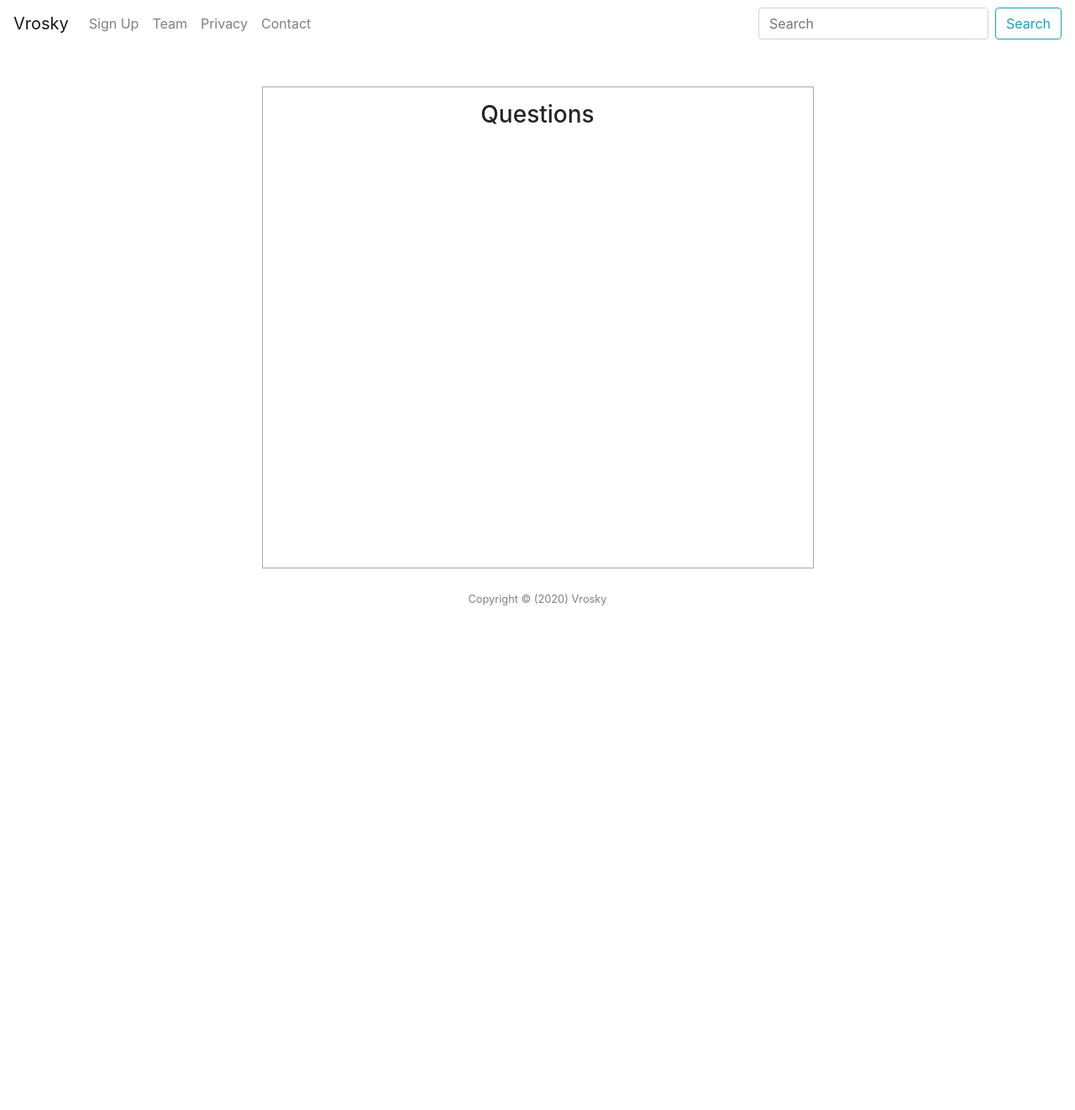
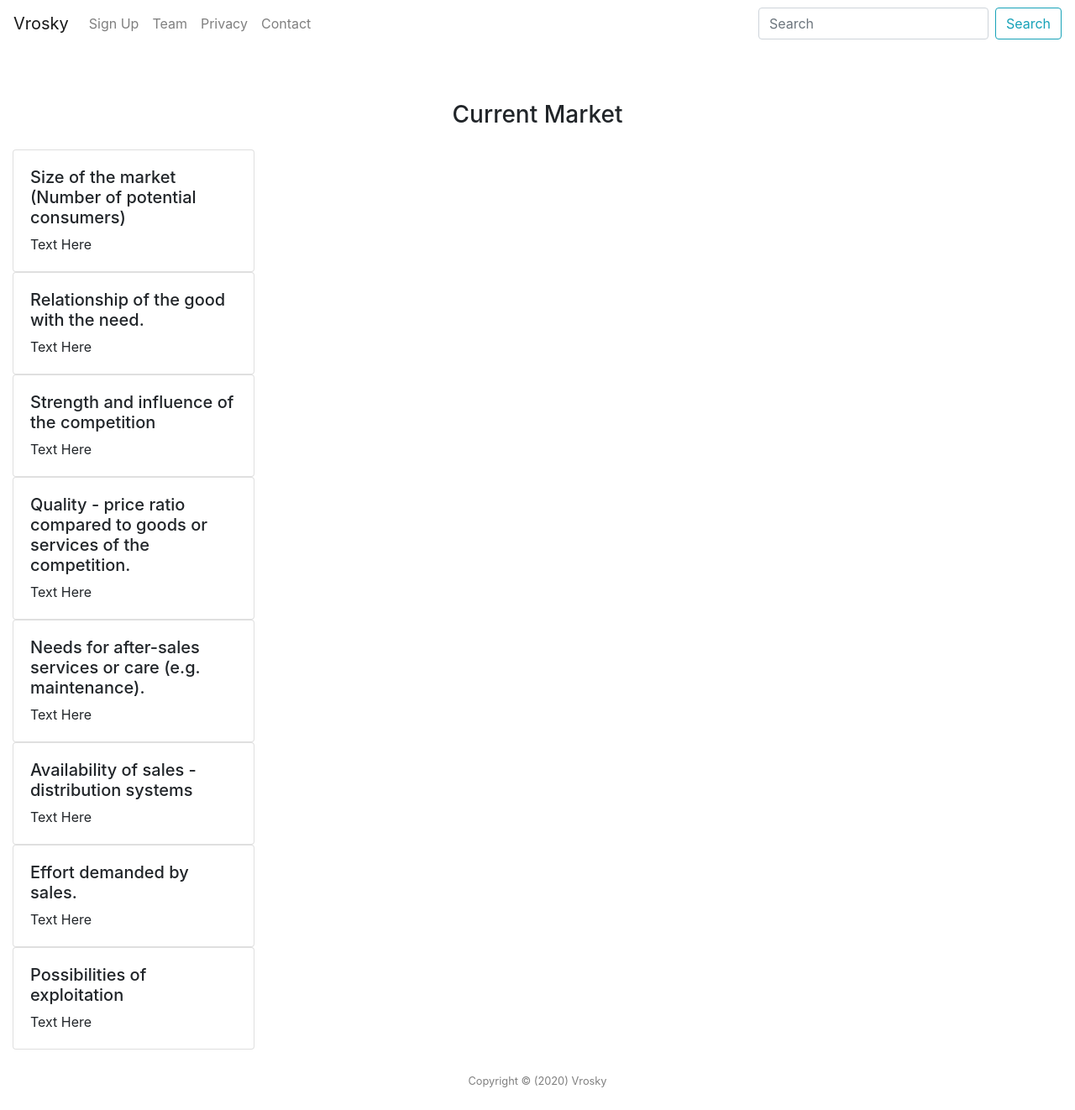
Before and after one commit to Andres6936/Vrosky, a PHP site: page /html/Questions.php in a window 1280 px wide. Shown: the whole page at 84% size. Before the commit the page ends 721 px from the top, so only its background shows below. Run offline with PHP 8.4, Linux system fonts and the light colour scheme.

Commit message:
Added Card with the factors

```diff
--- a/html/Questions.php
+++ b/html/Questions.php
@@ -32,16 +32,67 @@ $var = new Template();
 $var->showNavigation($links);
 ?>
 
-<section class="row pt-sm-5" style="height: 620px">
-    <div class="col-sm-6 mx-auto w-75 h-100 p-3" style="outline: 1px solid darkgrey">
-        <h3 class="h3 text-center">Questions</h3>
+<section class="col pt-sm-5">
+    <div class="col-sm-6 mx-auto w-75 h-100 p-3">
+        <h3 class="h3 text-center">Current Market</h3>
     </div>
-    <div>
 
+    <div class="card" style="width: 18rem;">
+        <div class="card-body">
+            <h5 class="card-tittle">Size of the market (Number of potential consumers)</h5>
+            <p class="card-text">Text Here</p>
+        </div>
     </div>
-    <div>
 
+    <div class="card" style="width: 18rem;">
+        <div class="card-body">
+            <h5 class="card-tittle">Relationship of the good with the need.</h5>
+            <p class="card-text">Text Here</p>
+        </div>
     </div>
+
+    <div class="card" style="width: 18rem;">
+        <div class="card-body">
+            <h5 class="card-tittle">Strength and influence of the competition</h5>
+            <p class="card-text">Text Here</p>
+        </div>
+    </div>
+
+    <div class="card" style="width: 18rem;">
+        <div class="card-body">
+            <h5 class="card-tittle">Quality - price ratio compared to goods or services of the competition.</h5>
+            <p class="card-text">Text Here</p>
+        </div>
+    </div>
+
+    <div class="card" style="width: 18rem;">
+        <div class="card-body">
+            <h5 class="card-tittle">Needs for after-sales services or care (e.g. maintenance).</h5>
+            <p class="card-text">Text Here</p>
+        </div>
+    </div>
+
+    <div class="card" style="width: 18rem;">
+        <div class="card-body">
+            <h5 class="card-tittle">Availability of sales - distribution systems</h5>
+            <p class="card-text">Text Here</p>
+        </div>
+    </div>
+
+    <div class="card" style="width: 18rem;">
+        <div class="card-body">
+            <h5 class="card-tittle">Effort demanded by sales.</h5>
+            <p class="card-text">Text Here</p>
+        </div>
+    </div>
+
+    <div class="card" style="width: 18rem;">
+        <div class="card-body">
+            <h5 class="card-tittle">Possibilities of exploitation</h5>
+            <p class="card-text">Text Here</p>
+        </div>
+    </div>
+
 </section>
 
 <?php
```
